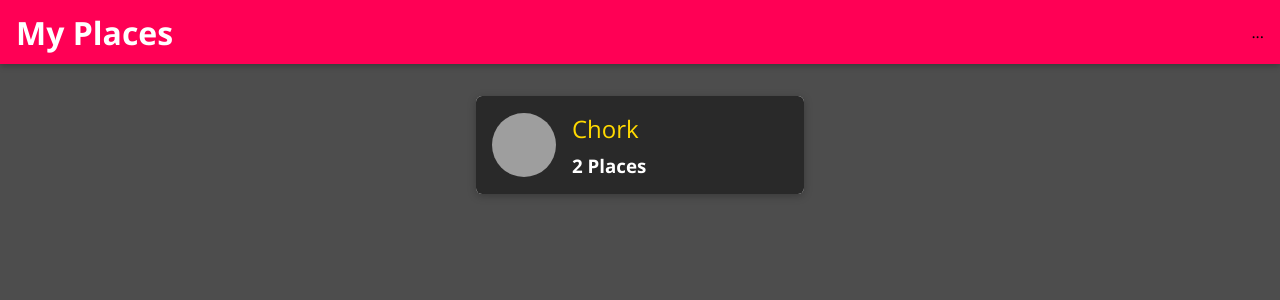
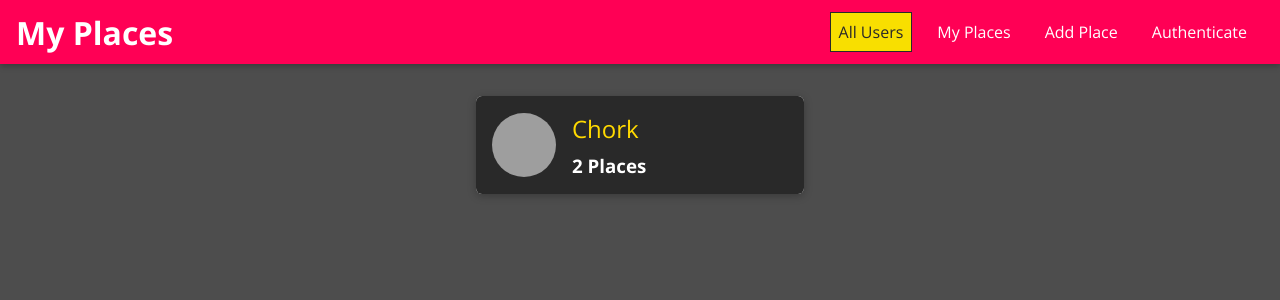
Before and after one commit to Chorkhieng/ShareFrame, a React (Create React App) app in the folder frontend/: page / in a window 1280 px wide. Shown: the top 300 px of the page. Built offline with nearby package versions, Linux system fonts and the light colour scheme; grey boxes are pictures that could not be loaded.

Commit message:
add navigation links

```diff
--- a/frontend/src/shared/components/Navigation/MainNavigation.js
+++ b/frontend/src/shared/components/Navigation/MainNavigation.js
@@ -2,6 +2,7 @@
 import './MainNavigation.css';
 import MainHeader from './MainHeader';
 import { Link } from 'react-router-dom';
+import NavLinks from './NavLinks';
 
 const MainNavigation = props => {
     return (
@@ -15,7 +16,7 @@
                 <Link to="/">My Places</Link>
             </h1>
             <nav>
-                ...
+                <NavLinks />
             </nav>
         </MainHeader>
 
--- a/frontend/src/shared/components/Navigation/NavLinks.css
+++ b/frontend/src/shared/components/Navigation/NavLinks.css
@@ -0,0 +1,76 @@
+.nav-links {
+  list-style: none;
+  margin: 0;
+  padding: 0;
+  width: 100%;
+  height: 100%;
+  display: flex;
+  flex-direction: column;
+  justify-content: center;
+  align-items: center;
+}
+
+.nav-links li {
+  margin: 1rem;
+}
+
+.nav-links a {
+  border: 1px solid transparent;
+  color: #292929;
+  text-decoration: none;
+  padding: 0.5rem;
+}
+
+.nav-links a:hover,
+.nav-links a:active,
+.nav-links a.active {
+  background: #f8df00;
+  border-color: #292929;
+  color: #292929;
+}
+
+.nav-links button {
+  cursor: pointer;
+  border: 1px solid #292929;
+  color: #292929;
+  background: transparent;
+  padding: 0.5rem;
+  font: inherit;
+}
+
+.nav-links button:focus {
+  outline: none;
+}
+
+.nav-links button:hover,
+.nav-links button:active {
+  background: #292929;
+  color: white;
+}
+
+@media (min-width: 768px) {
+  .nav-links {
+    flex-direction: row;
+  }
+
+  .nav-links li {
+    margin: 0 0.5rem;
+  }
+
+  .nav-links a {
+    color: white;
+    text-decoration: none;
+  }
+
+  .nav-links button {
+    border: 1px solid white;
+    color: white;
+    background: transparent;
+  }
+
+  .nav-links button:hover,
+  .nav-links button:active {
+    background: #f8df00;
+    color: #292929;
+  }
+}
--- a/frontend/src/shared/components/Navigation/NavLinks.js
+++ b/frontend/src/shared/components/Navigation/NavLinks.js
@@ -0,0 +1,22 @@
+import React from 'react';
+import './NavLinks.css';
+import { NavLink } from 'react-router-dom';
+
+const NavLinks = props => {
+    return <ul className="nav-links">
+        <li>
+            <NavLink to="/" exact> All Users </NavLink>
+        </li>
+        <li>
+            <NavLink to="/u1/places"> My Places </NavLink>
+        </li>
+        <li>
+            <NavLink to="/places/new"> Add Place </NavLink>
+        </li>
+        <li>
+            <NavLink to="/auth"> Authenticate </NavLink>
+        </li>
+    </ul>
+};
+
+export default NavLinks;
```
